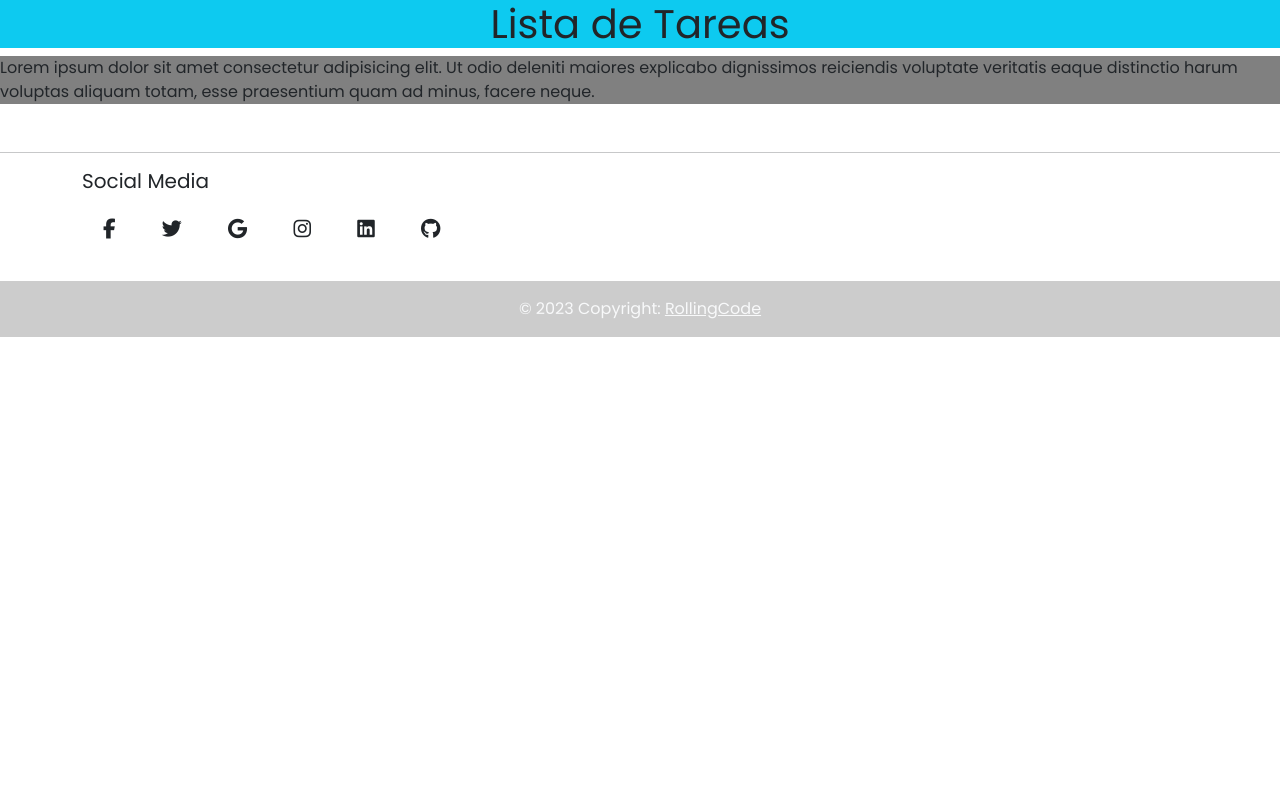
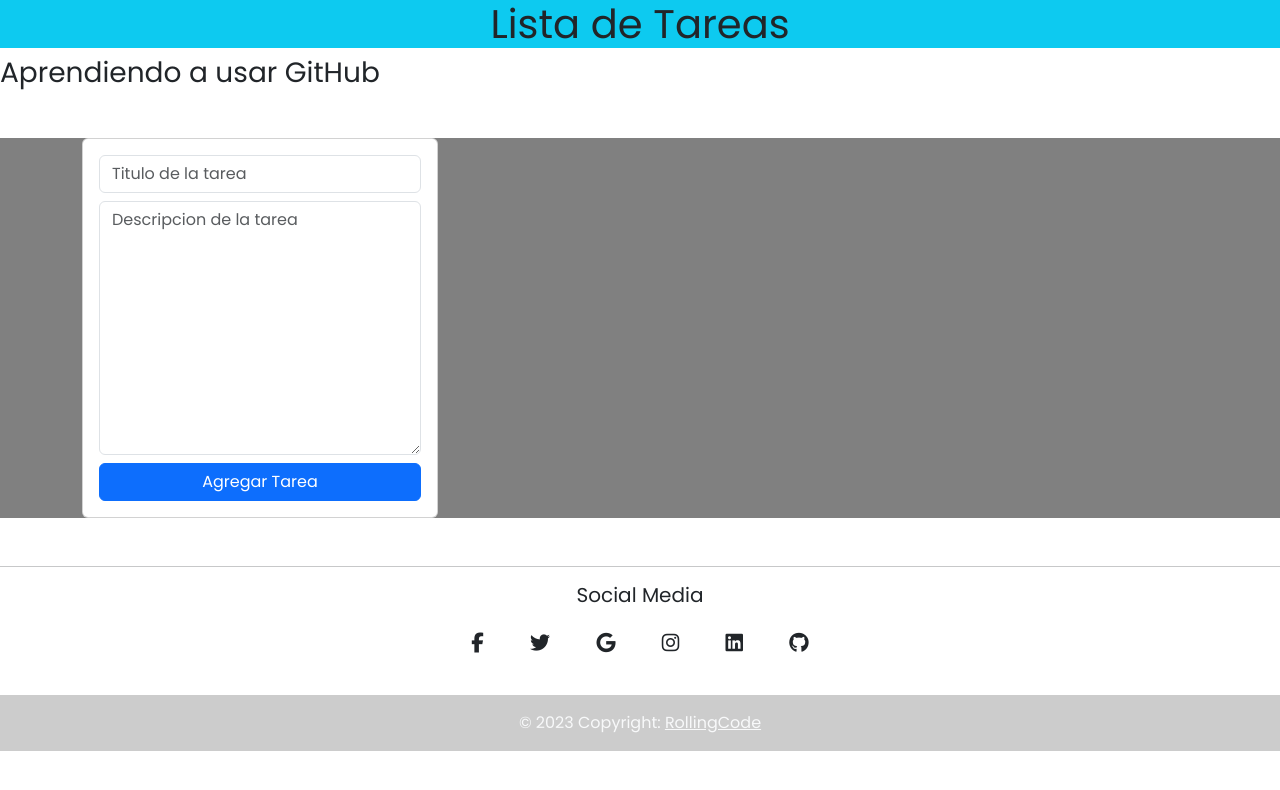
Before and after one commit to NahuelBenitez/ListaDeTareas, a plain HTML site: page index.html in a window 1280 px wide. Drawn offline with nearby package versions, Linux system fonts and the light colour scheme.

Commit message:
se modifico footer

```diff
--- a/index.html
+++ b/index.html
@@ -14,14 +14,39 @@
 <body>
     <header>
         <h1 class="text-center bg-info">Lista de Tareas</h1>
+        <h3> Aprendiendo a usar GitHub</h3>
     </header>
     <main>
-       <form action=""></form>
-       <p>Lorem ipsum dolor sit amet consectetur adipisicing elit. Ut odio deleniti maiores explicabo dignissimos reiciendis voluptate veritatis eaque distinctio harum voluptas aliquam totam, esse praesentium quam ad minus, facere neque.</p>
+       <div class="container">
+        <div class="row my-5">
+            <div class="col-md-4">
+                <div class="card">
+                    <div class="card-body">
+                        <form action="" id="formTask">
+                            <div class="form-group">
+                                <input type="text" placeholder="Titulo de la tarea" class="form-control" >
+                            </div>
+                            <div class="form-group my-2">
+                                <textarea id="description" cols="30" rows="10" class="form-control" placeholder="Descripcion de la tarea"></textarea>
+                            </div>
+                            <div class="d-grid gap-2">
+                                <button class="btn btn-primary" type="submit">Agregar Tarea</button>
+                            </div>
+                        </form>
+                    </div>
+                </div>
+            </div>
+            <br>
+            <div class="col-md-8">
+                <div id="tasks"></div>
+            </div>
+        </div>
+       </div>
+
     </main>
     <footer class="mt-5">
         <hr>
-   <section class="container mb-4">
+   <section class="container text-center mb-4">
 
           <h5>Social Media</h5>
           <a href="https://www.facebook.com/"
```
